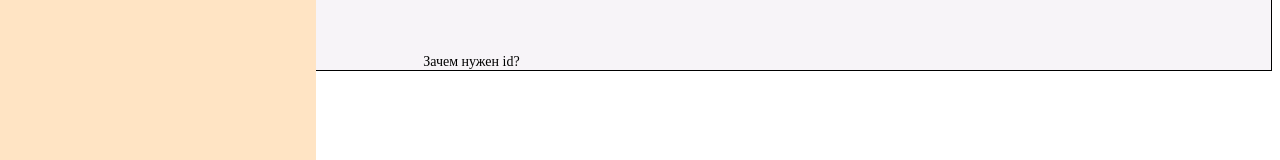
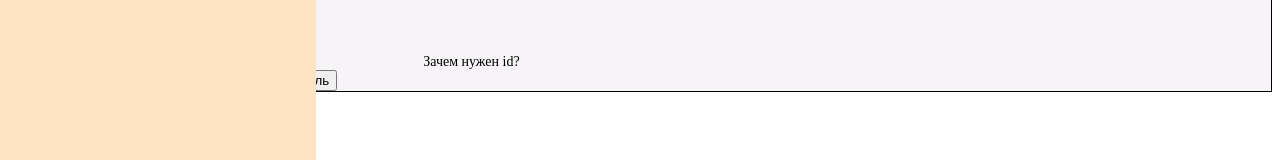
Before and after one commit to anton12042001/Chat, a React (Create React App) app: page /personalCubnet in a window 1280 px wide. Shown: the part 214-374 px from the top of the page. Built offline with nearby package versions, Linux system fonts and the light colour scheme; no server answers.

Commit message:
added possibility change password

```diff
--- /dev/null
+++ b/src/component/PersonalCubnet/ChangePassword/ChangePassword.jsx
@@ -0,0 +1,11 @@
+import React from 'react';
+
+const ChangePassword = (props) => {
+    return (
+        <div>
+            <button onClick={props.updatePassword} >Сменить пароль</button>
+        </div>
+    );
+};
+
+export default ChangePassword;
--- /dev/null
+++ b/src/component/PersonalCubnet/ChangePassword/ChangePasswordContainer.jsx
@@ -0,0 +1,44 @@
+import React, {useState} from 'react';
+import ChangePassword from "./ChangePassword";
+import {useSelector} from "react-redux";
+import {getAuth, sendPasswordResetEmail} from "firebase/auth";
+
+import cl from "../ChangeEmail/ChangeEmail.module.css";
+import ChangePopapForm from "../ChangePopapForm/ChangePopapForm";
+import {reAuthAPI} from "../../api/authAPI";
+
+const ChangePasswordContainer = () => {
+
+    const {email} = useSelector(state => state.user)
+    const [authPopap, setAuthPopap] = useState(false)
+    const auth = getAuth();
+
+    const reauthorization = (data) => {
+        reAuthAPI(data).then(() => {
+            setAuthPopap(false)
+        }).catch((error) => {
+            console.log(error)
+        });
+    }
+
+    const updatePassword = () => {
+        sendPasswordResetEmail(auth, email)
+            .then(() => {
+                alert("Письмо со сбросом пароля отправлено на вашу почту")
+            })
+            .catch((error) => {
+                const errorCode = error.code;
+                const errorMessage = error.message;
+            });
+    }
+
+
+    return (
+        <div>
+            {authPopap && <div className={cl.reAuthPopap}> <ChangePopapForm reauthorization={reauthorization} /></div>}
+            <ChangePassword updatePassword={updatePassword} />
+        </div>
+    );
+};
+
+export default ChangePasswordContainer;
--- a/src/component/PersonalCubnet/PersonalCubnet.jsx
+++ b/src/component/PersonalCubnet/PersonalCubnet.jsx
@@ -1,8 +1,8 @@
-import React, {useState} from 'react';
+import React from 'react';
 import cl from './PersonalCubnet.module.css'
-import ChangeFullName from "./ChangeFullName/ChangeFullName";
 import ChangeFullNameContainer from "./ChangeFullName/ChangeFullNameContainer";
 import ChangeEmailContainer from "./ChangeEmail/ChangeEmailContainer";
+import ChangePasswordContainer from "./ChangePassword/ChangePasswordContainer";
 
 const PersonalCubnet = ({email,id,displayName,photoURL}) => {
 
@@ -19,6 +19,7 @@ const PersonalCubnet = ({email,id,displayName,photoURL}) => {
             <ChangeEmailContainer email={email} />
             <div className={cl.id} >Ваш ID: <span className={cl.idMeaning} >{id}</span></div>
             <div className={cl.infoId} >Зачем нужен id?</div>
+            <ChangePasswordContainer/>
         </div>
     );
 };
```
Also changed, not shown: src/component/PersonalCubnet/ChangePassword/ChangePassword.module.css (added).
